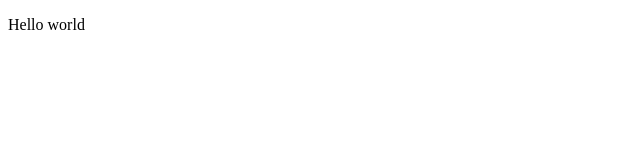
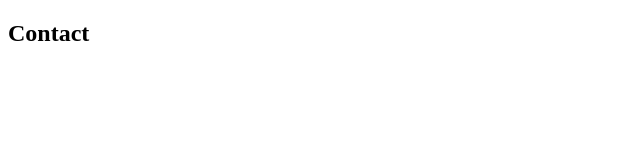
Before and after one commit to FNYukii/HelloTypeScript, a React (Create React App) app: page /contact in a window 1280 px wide. Shown: the top 160 px of the page, without its empty margins (0-640 px from the left). Built offline with nearby package versions, Linux system fonts and the light colour scheme.

Commit message:
feat: Routing

```diff
--- a/package.json
+++ b/package.json
@@ -12,6 +12,7 @@
     "@types/react-dom": "^18.0.5",
     "react": "^18.1.0",
     "react-dom": "^18.1.0",
+    "react-router-dom": "^6.3.0",
     "react-scripts": "5.0.1",
     "typescript": "^4.7.2",
     "web-vitals": "^2.1.4"
--- a/src/App.tsx
+++ /dev/null
@@ -1,9 +0,0 @@
-function App() {
-  return (
-    <div>
-      <p>Hello world</p>
-    </div>
-  );
-}
-
-export default App;
--- a/src/index.tsx
+++ b/src/index.tsx
@@ -1,12 +1,25 @@
-import React from 'react';
-import ReactDOM from 'react-dom/client';
-import App from './App';
+import React from 'react'
+import ReactDOM from 'react-dom/client'
+import {BrowserRouter, Route, Routes} from 'react-router-dom'
+import Top from './screens/Top'
+import About from './screens/About'
+import Contact from './screens/Contact'
+import NotFound from './screens/NotFound'
+
+
 
 const root = ReactDOM.createRoot(
   document.getElementById('root') as HTMLElement
-);
+)
 root.render(
   <React.StrictMode>
-    <App />
+    <BrowserRouter>
+      <Routes>
+        <Route path='/' element={<Top/>}/>
+        <Route path='/about' element={<About/>}/>
+        <Route path='/contact' element={<Contact/>}/>
+        <Route path='*' element={<NotFound/>}/>
+      </Routes>
+    </BrowserRouter>
   </React.StrictMode>
-);
+)
--- /dev/null
+++ b/src/screens/About.tsx
@@ -0,0 +1,9 @@
+function About() {
+  return (
+    <div>
+      <h2>About</h2>
+    </div>
+  )
+}
+
+export default About
--- /dev/null
+++ b/src/screens/Contact.tsx
@@ -0,0 +1,9 @@
+function Contact() {
+  return (
+    <div>
+      <h2>Contact</h2>
+    </div>
+  )
+}
+
+export default Contact
--- /dev/null
+++ b/src/screens/NotFound.tsx
@@ -0,0 +1,9 @@
+function NotFound() {
+  return (
+    <div>
+      <h2>NotFound</h2>
+    </div>
+  )
+}
+
+export default NotFound
--- /dev/null
+++ b/src/screens/Top.tsx
@@ -0,0 +1,9 @@
+function Top() {
+  return (
+    <div>
+      <h2>Top</h2>
+    </div>
+  )
+}
+
+export default Top
```
Also changed, not shown: 1 other file (tests, documents, lock files or other folders).
